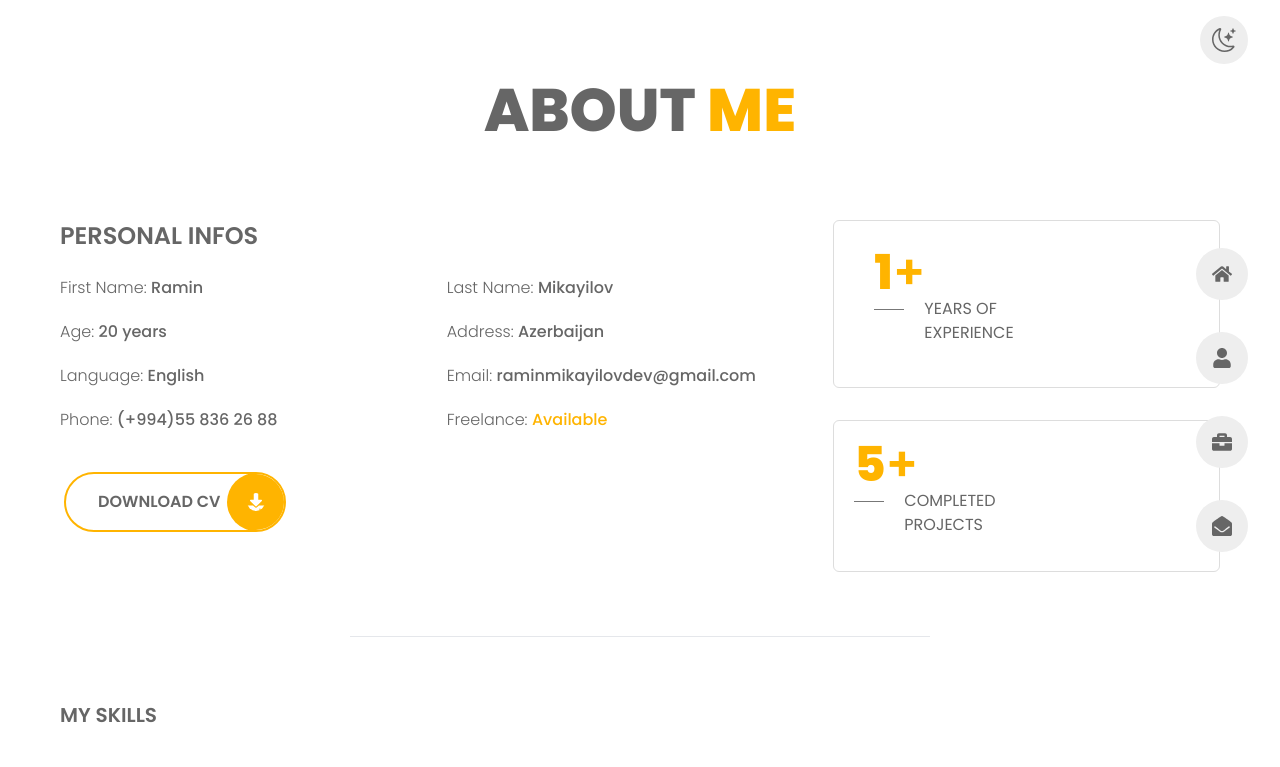
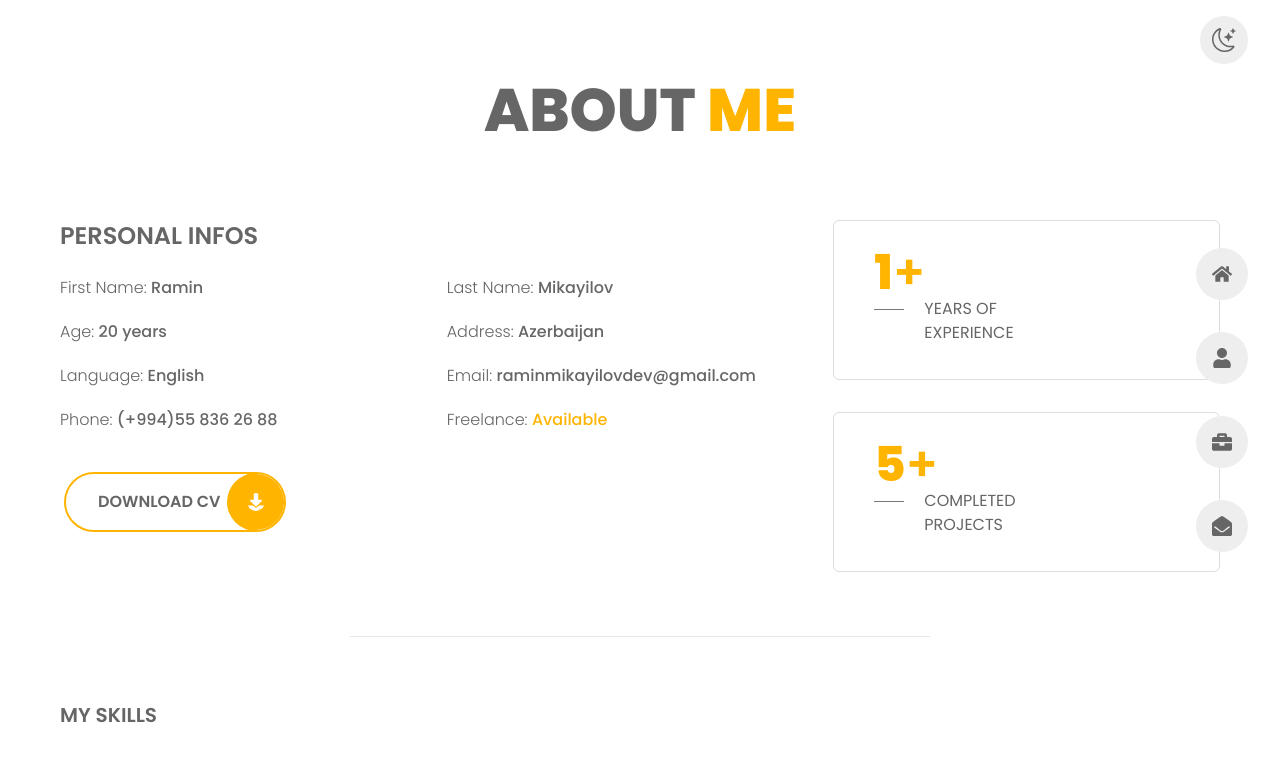
Before and after one commit to RaminMikayilov/My-portfolio, a React (Vite) app: page /about in a window 1280 px wide. Shown: the top 767 px of the page. Built offline with nearby package versions, Linux system fonts and the light colour scheme.

Commit message:
Add InfoCard

```diff
--- a/src/components/About/Personalinfos.jsx
+++ b/src/components/About/Personalinfos.jsx
@@ -1,6 +1,7 @@
 import profile from "../../assets/images/profile.jpeg";
 import { FaDownload } from "react-icons/fa";
 import CoolButton from "../CoolButton/CoolButton";
+import InfoCard from "./other/InfoCard";
 
 const Personalinfos = () => {
   return (
@@ -68,30 +69,8 @@ const Personalinfos = () => {
         </div>
 
         <div className="uppercase grid grid-cols-2 lg:grid-cols-1 lg:col-span-1 gap-5 sm:gap-8">
-          <div className="p-5 sm:pl-10 sm:py-7 border-[#ddd] border-[1px] rounded-md hover:shadow-md duration-300">
-            <p className="text-orange text-5xl font-extrabold">
-              1<span className="font-semibold">+</span>
-            </p>
-            <div className="flex sm:space-x-5">
-              {/* line */}
-              <div className="bg-[#777] w-[30px] h-[1px] my-3 hidden sm:block"></div>
-              <p>
-                years of <br /> experience
-              </p>
-            </div>
-          </div>
-          <div className="p-5 border-[#ddd] border-[1px] rounded-md hover:shadow-md duration-300">
-            <p className="text-orange text-5xl font-extrabold">
-              5<span className="font-semibold">+</span>
-            </p>
-            <div className="flex sm:space-x-5">
-              {/* line */}
-              <div className="bg-[#777] w-[30px] h-[1px] my-3 hidden sm:block"></div>
-              <p>
-                completed <br /> projects
-              </p>
-            </div>
-          </div>
+          <InfoCard number="1" text1="years of" text2="experience" />
+          <InfoCard number="5" text1="completed" text2="projects" />
         </div>
       </div>
     </div>
--- /dev/null
+++ b/src/components/About/other/InfoCard.jsx
@@ -0,0 +1,21 @@
+const InfoCard = ({ number, text1, text2 }) => {
+  return (
+    <div className="p-5 sm:pl-10 sm:py-7 border-[#ddd] border-[1px] rounded-md hover:shadow-md duration-300">
+      <p className="text-orange text-5xl font-extrabold">
+        {number}
+        <span className="font-semibold">+</span>
+      </p>
+      <div className="flex sm:space-x-5">
+        {/* line */}
+        <div className="bg-[#777] w-[30px] h-[1px] my-3 hidden sm:block"></div>
+        <p>
+          {text1}
+          <br />
+          {text2}
+        </p>
+      </div>
+    </div>
+  );
+};
+
+export default InfoCard;
```
